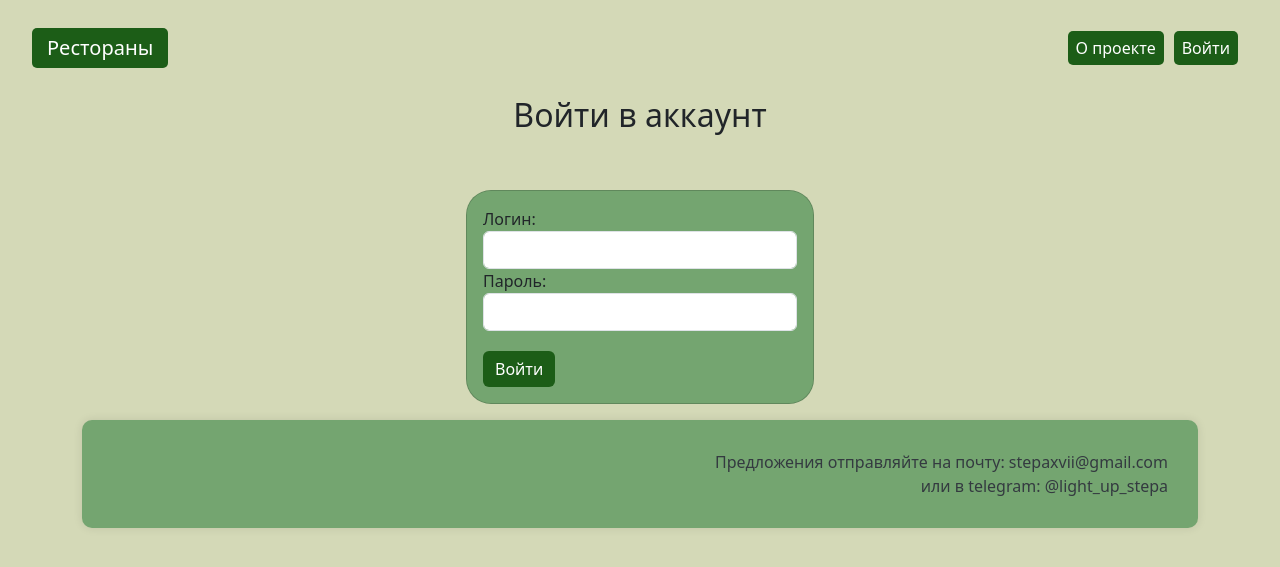
After one commit to stepaxvii/basket_of_products, a Django app: page /pages/login/ in a window 1280 px wide. The commit adds this page. Shown: the top 567 px of the page. Run offline with Django 3.2, Linux system fonts and the light colour scheme.

Commit message:
add login/logout pages. add logic info on pages

```diff
--- a/basket_of_products/pages/urls.py
+++ b/basket_of_products/pages/urls.py
@@ -1,8 +1,10 @@
 from django.urls import path
-from .views import  AboutView
+from . import views
 
 app_name = 'pages'
 
 urlpatterns = [
-    path('about/', AboutView.as_view(), name='about'),
+    path('about/', views.AboutView.as_view(), name='about'),
+    path('login/', views.LoginView.as_view(), name='login'),
+    path('logout/', views.LogoutView.as_view(), name='logout'),
 ]
--- a/basket_of_products/pages/views.py
+++ b/basket_of_products/pages/views.py
@@ -1,6 +1,39 @@
-from django.views.generic import TemplateView
+from django.views.generic import TemplateView, View
 
+from django.contrib.auth import authenticate, login, logout
+from django.shortcuts import render, redirect
+from django.http import HttpResponse
 
 
 class AboutView(TemplateView):
+    """CBV страницы о проекте."""
+
     template_name = 'pages/about.html'
+
+
+class LoginView(View):
+    """CBV страницы входа в аккаунт."""
+
+    def get(self, request):
+        return render(request, 'loger/login.html')
+
+    def post(self, request):
+        username = request.POST['username']
+        password = request.POST['password']
+        user = authenticate(request, username=username, password=password)
+        if user is not None:
+            login(request, user)
+            return redirect('basket:index')
+        return render(
+            request,
+            'loger/login.html',
+            {'error': 'Invalid username or password'}
+        )
+
+
+class LogoutView(View):
+    """CBV страницы выхода из аккаунта."""
+
+    def get(self, request):
+        logout(request)
+        return redirect('pages:about')
--- a/basket_of_products/templates/basket/index.html
+++ b/basket_of_products/templates/basket/index.html
@@ -19,7 +19,7 @@
             </div>
             <!-- Название ресторана и описание концепции -->
             <div class="col-md-8">
-                <a href="{% url 'basket:restaurant' restaurant.id %}" style="text-decoration: none;"">
+                <a href="{% url 'basket:restaurant' restaurant.id %}" style="text-decoration: none;">
                     <h1>{{ restaurant.name }}</h1>
                 </a>
                 <p class="concept">{{ restaurant.concept| slice:":703" }}...</p>
--- a/basket_of_products/templates/includes/header.html
+++ b/basket_of_products/templates/includes/header.html
@@ -10,11 +10,13 @@
                     <a class="nav-link" href="{% url 'pages:about' %}">О проекте</a>
                 </li>
                 <li class="nav-item">
-                    <a class="nav-link" href="#">Вход</a>
+                    {% if request.user.is_authenticated %}
+                        <a class="nav-link" href="{% url 'pages:logout' %}">Выйти</a>
+                    {% else %}
+                        <a class="nav-link" href="{% url 'pages:login' %}">Войти</a>
+                    {% endif %}
                 </li>
-                <li class="nav-item">
-                    <a class="nav-link" href="#">Выход</a>
-                </li>
+
             </ul>
         </div>
     </div>
--- /dev/null
+++ b/basket_of_products/templates/loger/login.html
@@ -0,0 +1,34 @@
+{% extends "basket/base.html" %}
+{% block content %}
+<head>
+  <title>Войти</title>
+</head>
+<body>
+  <h2 class="text-center">Войти в аккаунт</h2>
+  <div class="container">
+    <div class="row justify-content-center">
+      <div class="col-md-6 col-lg-4">
+        <div class="card mt-5"style="background-color: #74A570; border-radius: 25px;">
+          <div class="card-body" style="background-color: #74A570; border-radius: 25px;">
+            <form method="post">
+              {% csrf_token %}
+              <div class="form-group">
+                <label for="username">Логин:</label>
+                <input type="text" class="form-control" id="username" name="username" required>
+              </div>
+              <div class="form-group">
+                <label for="password">Пароль:</label>
+                <input type="password" class="form-control" id="password" name="password" required>
+              </div>
+              <button type="submit" class="btn btn-primary btn-block" style="background-color: #1C5D17; color: #fff; border: none; border-radius: 50; box-shadow: none; margin-top: 20px;">Войти</button>
+            </form>
+          </div>
+        </div>
+      </div>
+    </div>
+  </div>
+  {% if error %}
+      <p>{{ error }}</p>
+  {% endif %}
+</body>
+{% endblock %}
```
Also changed, not shown: basket_of_products/basket/models.py (+12 -7 lines), basket_of_products/basket/views.py (+9 -2 lines), basket_of_products/templates/basket/restaurant.html (+4 -7 lines), basket_of_products/templates/loger/logout.html (added, +14 -0 lines), basket_of_products/basket/migrations/0008_auto_20240605_1850.py (added), basket_of_products/basket/migrations/0009_product_modified_at.py (added).
